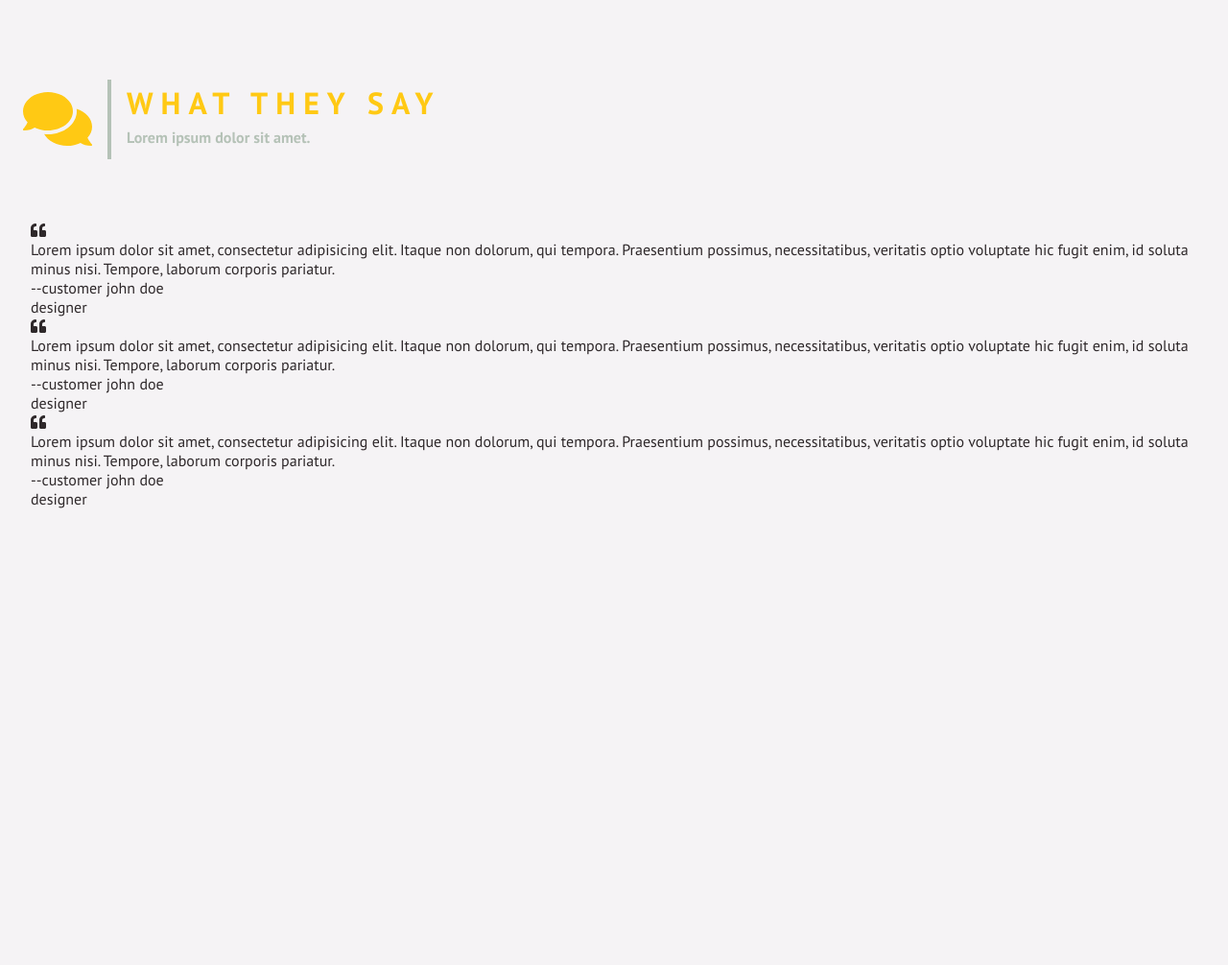
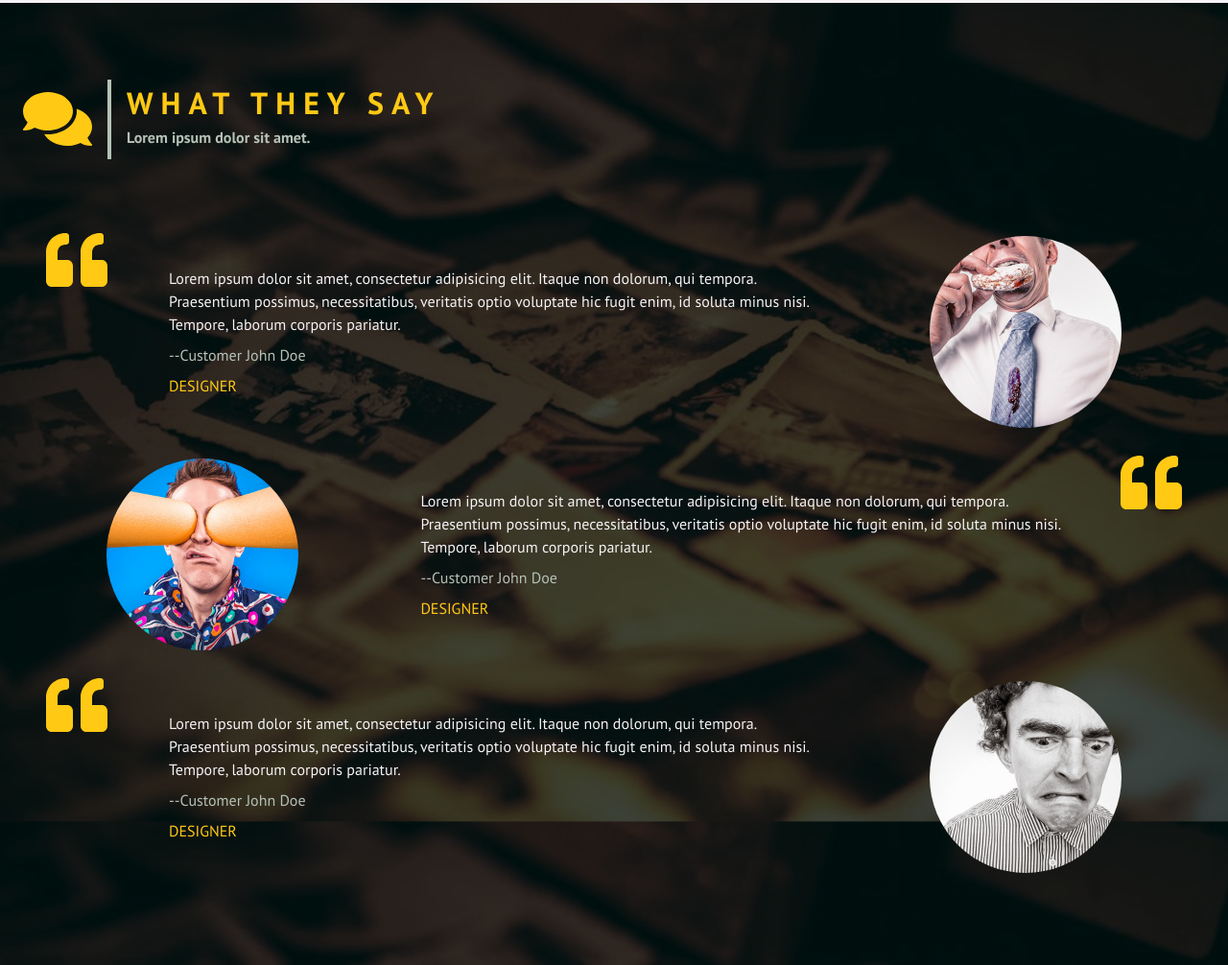
Before and after one commit to daisuke245/Agency-Project, a website: page index.html in a window 1280 px wide. Shown: the part 7514-8520 px from the top of the page at 96% size. Before the commit the page ends 8124 px from the top, so only its background shows below. Drawn offline with Linux system fonts and the light colour scheme.

Commit message:
Quotes CSS

```diff
--- a/css/main.css
+++ b/css/main.css
@@ -993,3 +993,73 @@ body{
 	    width: 70%;
     }
 }
+
+/* quotes */
+.quotes {
+	background: linear-gradient(rgba(0,0,0,0.7), rgba(0,0,0,0.7)), url('../img/quotes-background.jpeg')center/cover no-repeat fixed;
+}
+
+.quote__text {
+	color: var(--white);
+    line-height: 1.5;
+    font-size: 1rem;
+    padding: 0 1rem;
+}
+
+.quote__icon {
+	color: var(--yellow);
+    font-size: 4rem;
+    margin: 0 1rem;
+}
+
+.quote__img {
+	border-radius: 50%;
+    width: 200px;
+    height: 200px;
+    margin: 1rem auto;
+}
+
+.quote__img-1 {
+	background: url('../img/team-1.jpg')center/cover no-repeat;
+}
+
+.quote__img-2 {
+	background: url('../img/team-2.jpg')center/cover no-repeat;
+}
+
+.quote__img-3 {
+	background: url('../img/team-3.jpg')center/cover no-repeat;
+}
+
+.quote__name {
+	font-size: italic;
+    text-transform: capitalize;
+    margin: 0.5rem 0;
+    color: var(--grey);
+}
+
+.quote__job {
+	text-transform: uppercase;
+    color: var(--yellow);
+}
+
+@media screen and (min-width:768px) {
+    .quote {
+	    display: flex;
+        justify-content: center;
+    }
+
+    .quote__text {
+        width: 60%;
+        align-self: center;
+        margin-left: 2rem;
+    }
+
+    .quote__icon {
+	    align-self: flex-start;
+    }
+
+    .quote--reverse {
+	    flex-direction: row-reverse
+    }
+}
--- a/index.html
+++ b/index.html
@@ -826,7 +826,7 @@
                     <p class="quote__job">designer</p>
                 </footer>
             </blockquote>
-            <article class="quote__img quote__img-1"></article>
+            <article class="quote__img quote__img-2"></article>
         </article>
         <!-- end of single quote -->
 
@@ -844,7 +844,7 @@
                     <p class="quote__job">designer</p>
                 </footer>
             </blockquote>
-            <article class="quote__img quote__img-1"></article>
+            <article class="quote__img quote__img-3"></article>
         </article>
         <!-- end of single quote -->
     </div>
```
